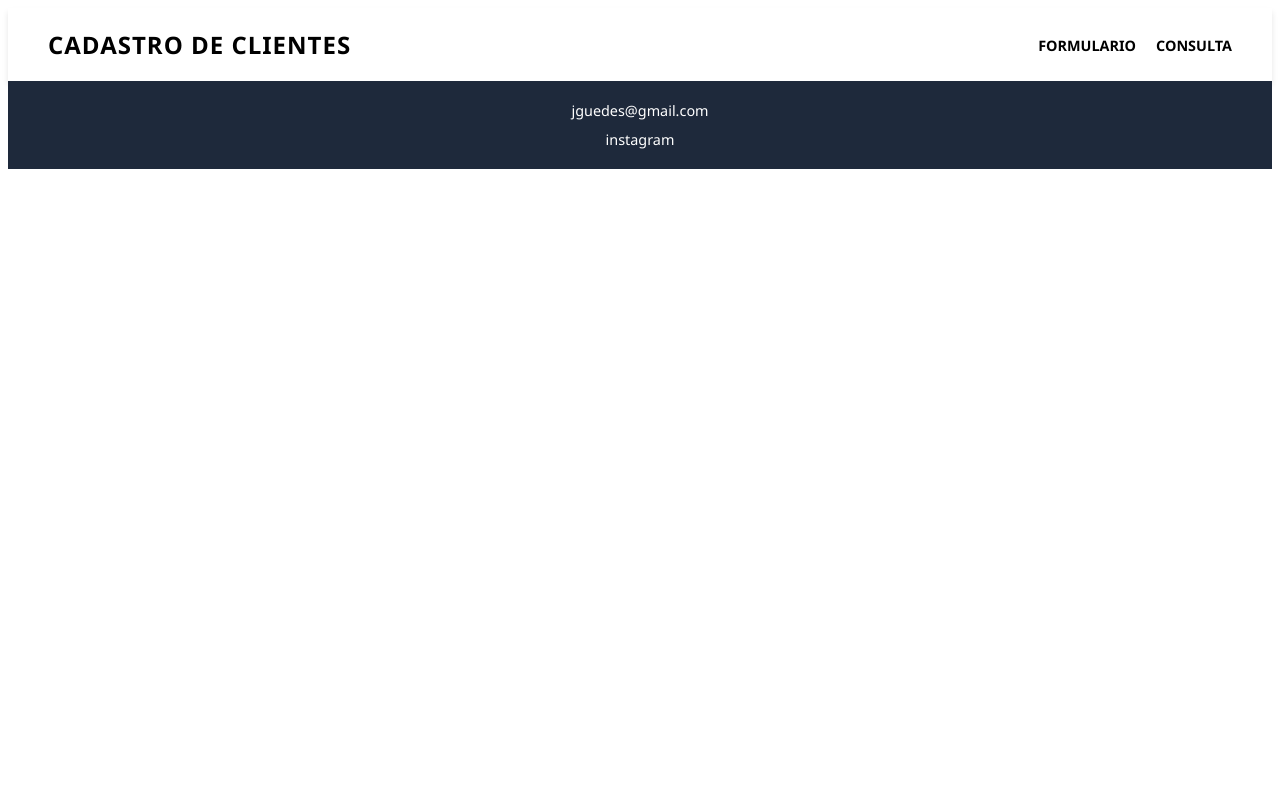
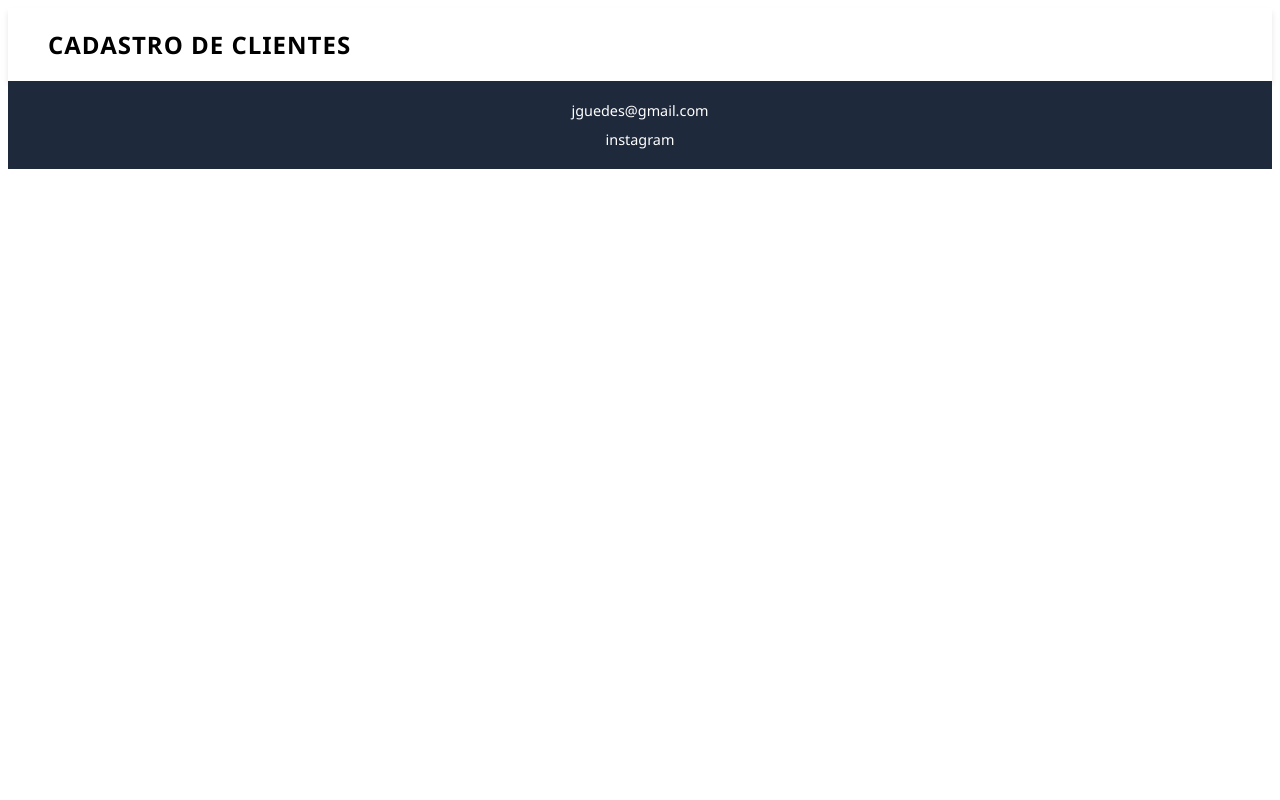
Before and after one commit to JaoToin/CADASTRO-DE-PESSOAS-COM-ANGULAR, an Angular app: page /home in a window 1280 px wide. Shown: the top 800 px of the page. Built offline with nearby package versions, Linux system fonts and the light colour scheme.

Commit message:
mesclado o nome na tabela, modificado o css,

```diff
--- a/src/app/app.routes.ts
+++ b/src/app/app.routes.ts
@@ -7,7 +7,7 @@ export const routes: Routes = [
 
     {
         path: '',
-        redirectTo: 'cadastropessoa',
+        redirectTo: 'home',
         pathMatch: 'full'
     },
 
--- a/src/app/home/home.html
+++ b/src/app/home/home.html
@@ -2,11 +2,6 @@
   <header>
       <h3>CADASTRO DE CLIENTES</h3>
       <nav>
-
-          <a href="#" routerLink="/cadastropessoa">FORMULARIO</a>
-
-          <a href="#" routerLink="../consulta/">CONSULTA</a>
-
       </nav>
   </header>
 
```
